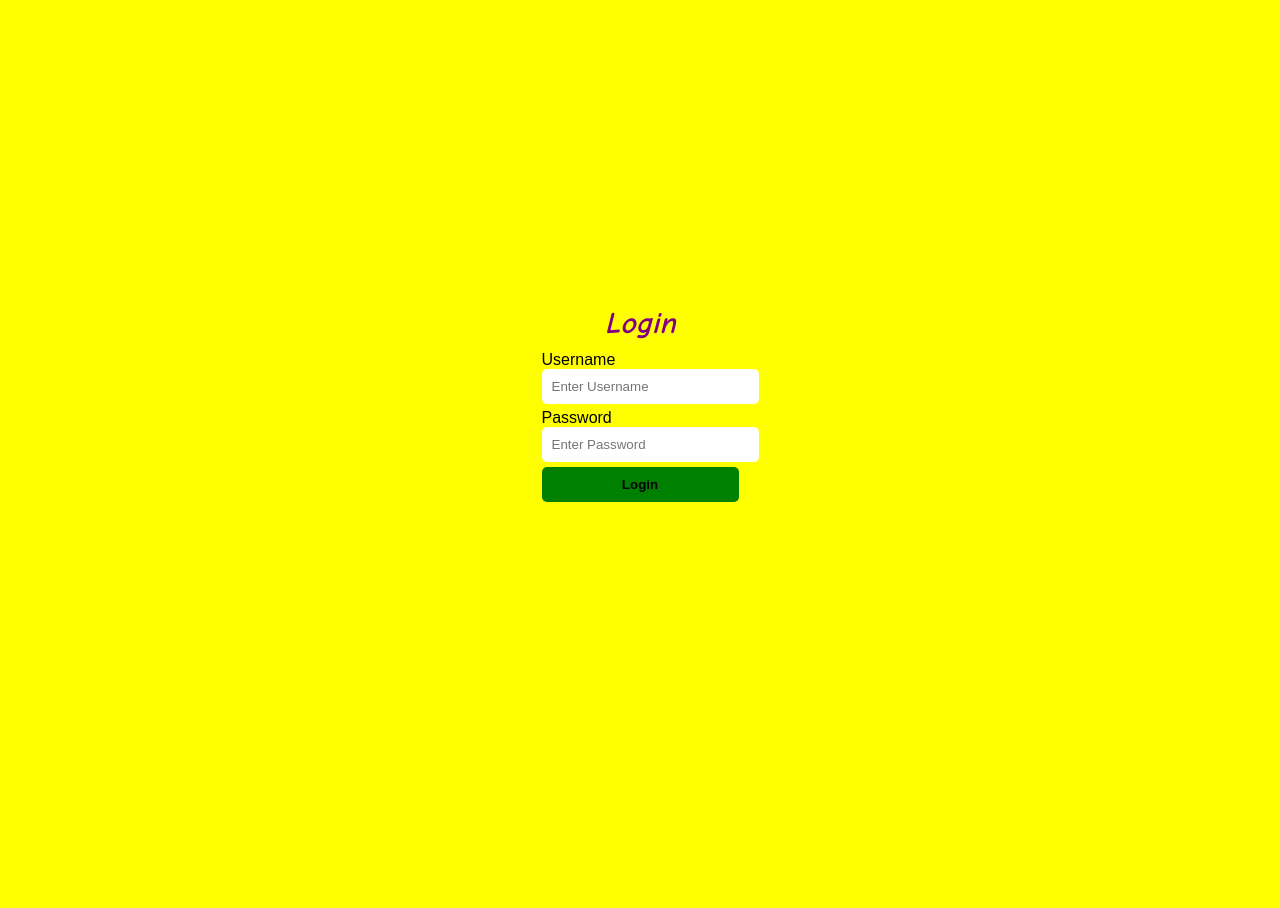
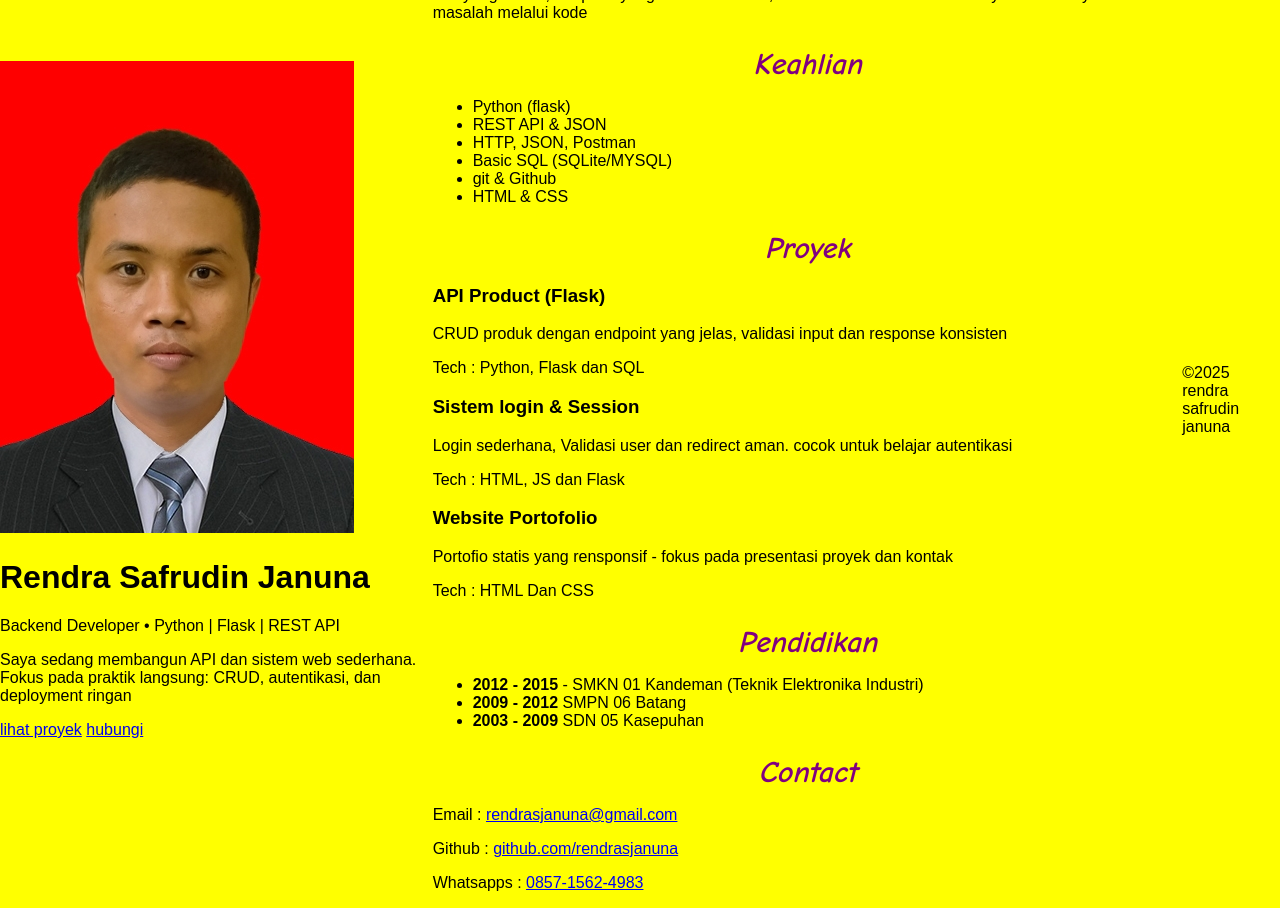
Before and after one commit to rendrasjanuna/Website-rendra, a plain HTML site: page index.html in a window 1280 px wide. Before the commit the page ends 800 px from the top, so only its background shows below. Drawn offline with Linux system fonts and the light colour scheme.

Commit message:
Add files via upload

```diff
--- a/index.html
+++ b/index.html
@@ -4,31 +4,93 @@
   <meta charset="UTF-8">
   <meta name="viewport" content="width=device-width, initial-scale=1.0">
   <meta http-equiv="X-UA-Compatible" content="ie=edge">
-  <title>Login Page</title>
+  <title>Portofolio - Rendra Safrudin Januna</title>
   <link rel="stylesheet" href="style.css">
 </head>
-<body class="login-page">
+<body>
+  <header class="hero">
+    <div class="hero-inner">
+      <img src="rendra.jpg" alt="foto rendra" class="avatar">
+      <div class="hero-text">
+        <h1>Rendra Safrudin Januna</h1>
+        <p class="role">Backend Developer • Python | Flask | REST API</p>
+        <p class="lead">
+          Saya sedang membangun API dan sistem web sederhana. Fokus pada
+          praktik langsung: CRUD, autentikasi, dan deployment ringan
+        </p>
+        <div class="hero-octa">
+          <a class="btn primary" href="#projects">lihat proyek</a>
+          <a class="btn ghost" href="#contact">hubungi</a>
+        </div>
+      </div>
+    </div>
+  </header>
 
-  <div class"login-container">
-    <h2>Login</h2>
-    <form id="loginForm">
-      <div class="input-group">
-        <label for="username">Username</label>
-        <input type="text" id="username" placeholder="Enter Username" required>
+  <main>
+    <section id="about" class="card center">
+      <h2>Tentang saya</h2>
+      <p>
+        Saya belajar dan membangun proyek backend menggunakan Python dan Flask
+        Saat ini fokus membuat API yang bersih, endpoint yang terdokumentasi, dan
+        autentikasi sederhana. saya suka menyelasaikan masalah melalui kode
+      </p>
+    </section>
+
+    <section id="skill" class="card">
+      <h2>Keahlian</h2>
+      <ul class="skill-list">
+        <li>Python (flask)</li>
+        <li>REST API & JSON</li>
+        <li>HTTP, JSON, Postman</li>
+        <li>Basic SQL (SQLite/MYSQL)</li>
+        <li>git & Github</li>
+        <li>HTML & CSS</li>
+      </ul>
+    </section>
+
+    <section id="projects" class="card">
+      <h2>Proyek</h2>
+      <div class="projects-grid">
+        <article class="project">
+          <h3>API Product (Flask)</h3>
+          <p>CRUD produk dengan endpoint yang jelas, validasi input dan response konsisten</p>
+          <p class="meta">Tech : Python, Flask dan SQL</p>
+        </article>
+
+        <article class="project">
+          <h3>Sistem login & Session</h3>
+          <p>Login sederhana, Validasi user dan redirect aman. cocok untuk belajar autentikasi</p>
+          <p class="meta">Tech : HTML, JS dan Flask</p>
+        </article>
+
+        <article class="project">
+          <h3>Website Portofolio</h3>
+          <p>Portofio statis yang rensponsif - fokus pada presentasi proyek dan kontak</p>
+          <p class="meta">Tech : HTML Dan CSS</p>
+        </article>
       </div>
+    </section>
 
-      <div class="input-group">
-        <label for="password">Password</label>
-        <input type="password" id="password" placeholder="Enter Password" required>
-      </div>
+    <section id="education" class="card">
+      <h2>Pendidikan</h2>
+      <ul class="edu-list">
+      <li><strong>2012 - 2015</strong> - SMKN 01 Kandeman (Teknik Elektronika Industri)</li>
+      <li><strong>2009 - 2012</strong> SMPN 06 Batang</li>
+      <li><strong>2003 - 2009</strong> SDN 05 Kasepuhan</li>
+      </ul>
+    </section>
 
-      <button type="submit">Login</button>
-    </form>
-    <p id="loginMessage"></p>
-  </div>
+    <section id="contact" class="card center">
+      <h2>Contact</h2>
+      <p>Email : <a href="mailto:rendrasjanuna@gmail.com">rendrasjanuna@gmail.com</a></p>
+      <p>Github : <a href="https://github.com/rendrasjanuna" target="blank" rel="noopener">github.com/rendrasjanuna</a></p>
+      <p>Whatsapps : <a href="https://wa.me/+6285715624983" target="blank" rel="noopener">0857-1562-4983</a></p>
+    </section>
+  </main>
 
+  <footer class="site-footer">
+    <p>©2025 rendra safrudin januna</p>
+  </footer>
 
-
-<script src="script.js"></script>
 </body>
-</html>
+</html
```
